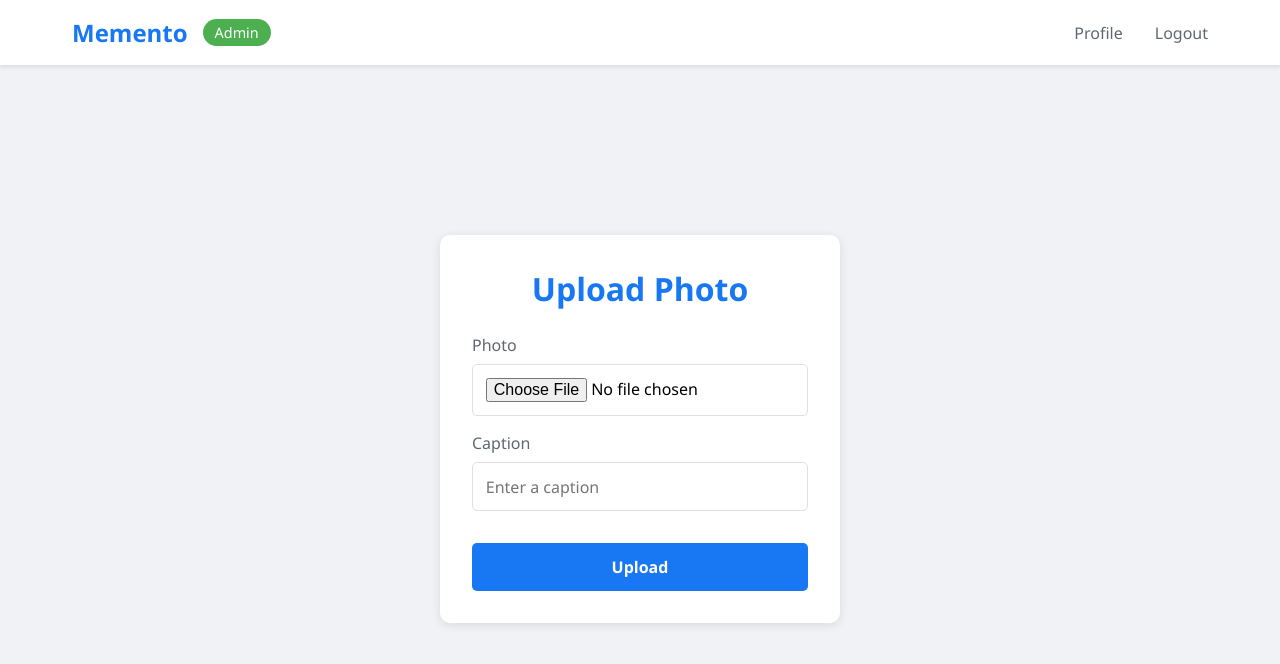
After one commit to LorenzoA0/memento, a Flask app: page /upload in a window 1280 px wide. The commit adds this page. Shown: the top 664 px of the page. Run offline with Flask 3, Linux system fonts and the light colour scheme; the visitor is signed in with stand-in values (Sample User, id 1).

Commit message:
dodata funkcija upload-a slike/objava
Co-Authored-By: Dariyan1 <56610079+Dariyan1@users.noreply.github.com>

```diff
--- a/app.py
+++ b/app.py
@@ -1,7 +1,8 @@
-from flask import Flask, render_template, redirect, url_for, request, flash, session
+from flask import Flask, render_template, redirect, url_for, request, flash, session, send_file
 from flask_sqlalchemy import SQLAlchemy
 from werkzeug.security import generate_password_hash, check_password_hash
 from datetime import datetime
+from io import BytesIO
 
 app = Flask(__name__)
 app.secret_key = 'key'
@@ -31,7 +32,7 @@ class User(db.Model):
 
 class Post(db.Model):
     id = db.Column(db.Integer, primary_key=True)
-    image_url = db.Column(db.String(500), nullable=False)
+    photo = db.Column(db.LargeBinary, nullable=False)  # Smjestava slike u binarnom formatu u db
     caption = db.Column(db.String(200))
     date_posted = db.Column(db.DateTime, default=datetime.utcnow)
     user_id = db.Column(db.Integer, db.ForeignKey('user.id'), nullable=False)
@@ -130,7 +131,8 @@ def register():
 def dashboard():
     if 'user_id' not in session:
         return redirect(url_for('login'))
-    return render_template('dashboard.html')
+    posts = Post.query.order_by(Post.date_posted.desc()).all()
+    return render_template('dashboard.html', posts=posts)
 
 @app.route('/logout')
 def logout():
@@ -150,5 +152,30 @@ def user_profile(username):
                          posts=posts,
                          is_own_profile=is_own_profile)
 
+@app.route('/upload', methods=['GET', 'POST'])
+def upload_photo():
+    user_id = session.get('user_id')  # Uzima id korisnika iz sesije
+    if not user_id:
+        flash('You must be logged in to upload a photo.', 'error')
+        return redirect(url_for('login'))
+
+    if request.method == 'POST' and 'photo' in request.files:
+        photo = request.files['photo'].read()  # Cita sliku kao binarne podatke
+        caption = request.form.get('caption')
+
+        # Cuvanje objave u bazu
+        new_post = Post(photo=photo, caption=caption, user_id=user_id)
+        db.session.add(new_post)
+        db.session.commit()
+
+        flash('Photo uploaded successfully!', 'success')
+        return redirect(url_for('dashboard'))
+    return render_template('upload.html')
+
+@app.route('/photo/<int:post_id>')
+def get_photo(post_id):
+    post = Post.query.get_or_404(post_id)
+    return send_file(BytesIO(post.photo), mimetype='image/jpeg')
+
 if __name__ == '__main__':
     app.run(debug=True)
--- a/static/css/style.css
+++ b/static/css/style.css
@@ -32,7 +32,6 @@ body {
     padding: 0 2rem;
 }
 
-/* za logo i admin role u slucaju koriscenja admin naloga*/
 .nav-left {
     display: flex;
     align-items: center;
@@ -55,7 +54,6 @@ body {
     font-size: 0.9rem;
 }
 
-/* centriranje 'your feed' na nav bar */
 .nav-center {
     position: absolute;
     left: 50%;
@@ -328,3 +326,18 @@ button:hover {
     color: #606770;
     margin: 10px 0 30px 105px;
 }
+
+.upload-button {
+    display: inline-block;
+    background: #1877f2;
+    color: white;
+    padding: 10px 20px;
+    border-radius: 5px;
+    text-decoration: none;
+    font-weight: bold;
+    transition: background 0.3s ease;
+}
+
+.upload-button:hover {
+    background: #166fe5;
+}
--- a/templates/profile.html
+++ b/templates/profile.html
@@ -13,18 +13,15 @@
                 <a href="#" class="edit-profile-btn">Edit Profile</a>
             {% endif %}
         </div>
-
-        <!-- Broj objava -->
         <div class="post-count">
             {{ posts|length }} Mementos
         </div>
 
-        <!-- Grid za objave -->
         <div class="posts-grid">
             {% if posts %}
                 {% for post in posts %}
                     <div class="post-card">
-                        <img src="{{ url_for('static', filename='images/empty.png') }}" alt="Post image" class="post-image">
+                        <img src="{{ url_for('get_photo', post_id=post.id) }}" alt="Post image" class="post-image">
                         <div class="post-details">
                             <p class="post-caption">{{ post.caption }}</p>
                             <div class="post-stats">
--- /dev/null
+++ b/templates/upload.html
@@ -0,0 +1,18 @@
+{% extends "base.html" %}
+
+{% block content %}
+<div class="form-container">
+    <h1 class="cent-text">Upload Photo</h1>
+    <form method="POST" enctype="multipart/form-data">
+        <div class="form-group">
+            <label for="photo">Photo</label>
+            <input type="file" id="photo" name="photo" accept="image/*" required>
+        </div>
+        <div class="form-group">
+            <label for="caption">Caption</label>
+            <input type="text" id="caption" name="caption" placeholder="Enter a caption">
+        </div>
+        <button type="submit">Upload</button>
+    </form>
+</div>
+{% endblock %}
```
Also changed, not shown: templates/dashboard.html (+16 -6 lines).
